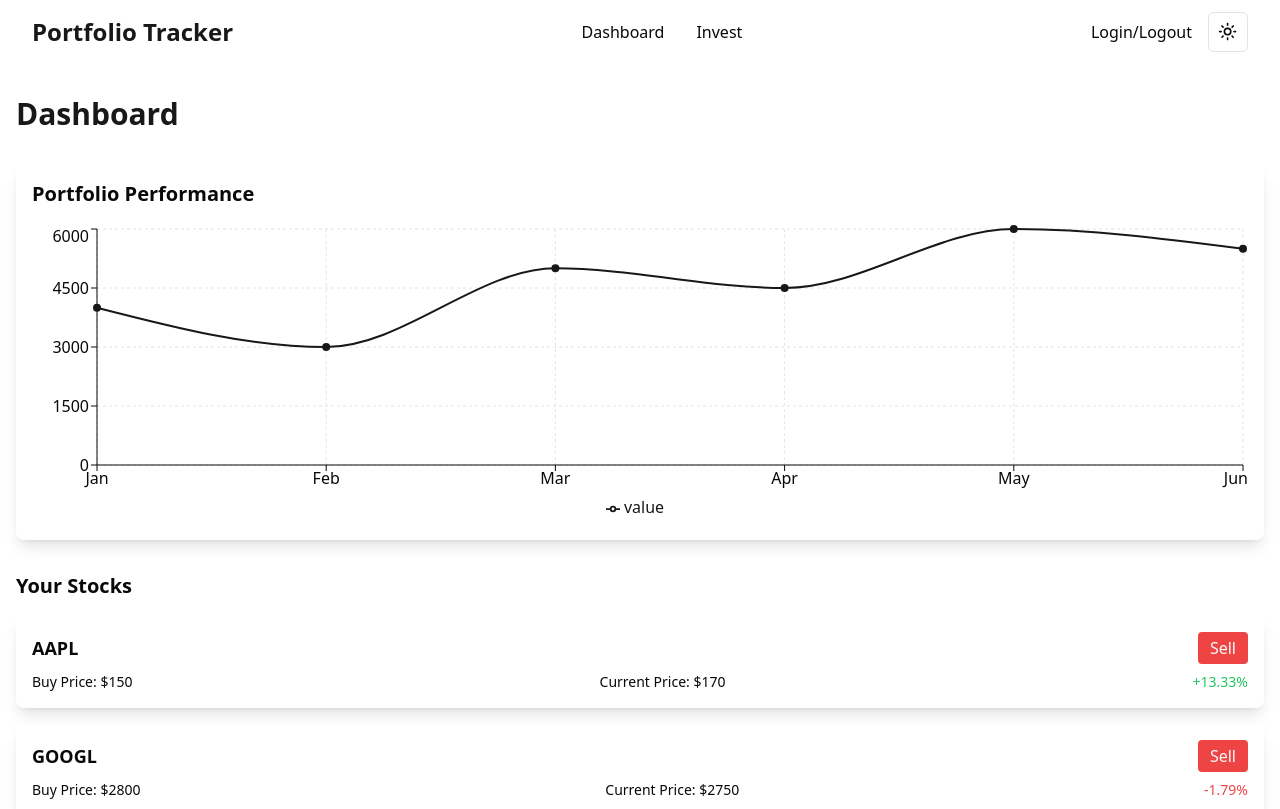
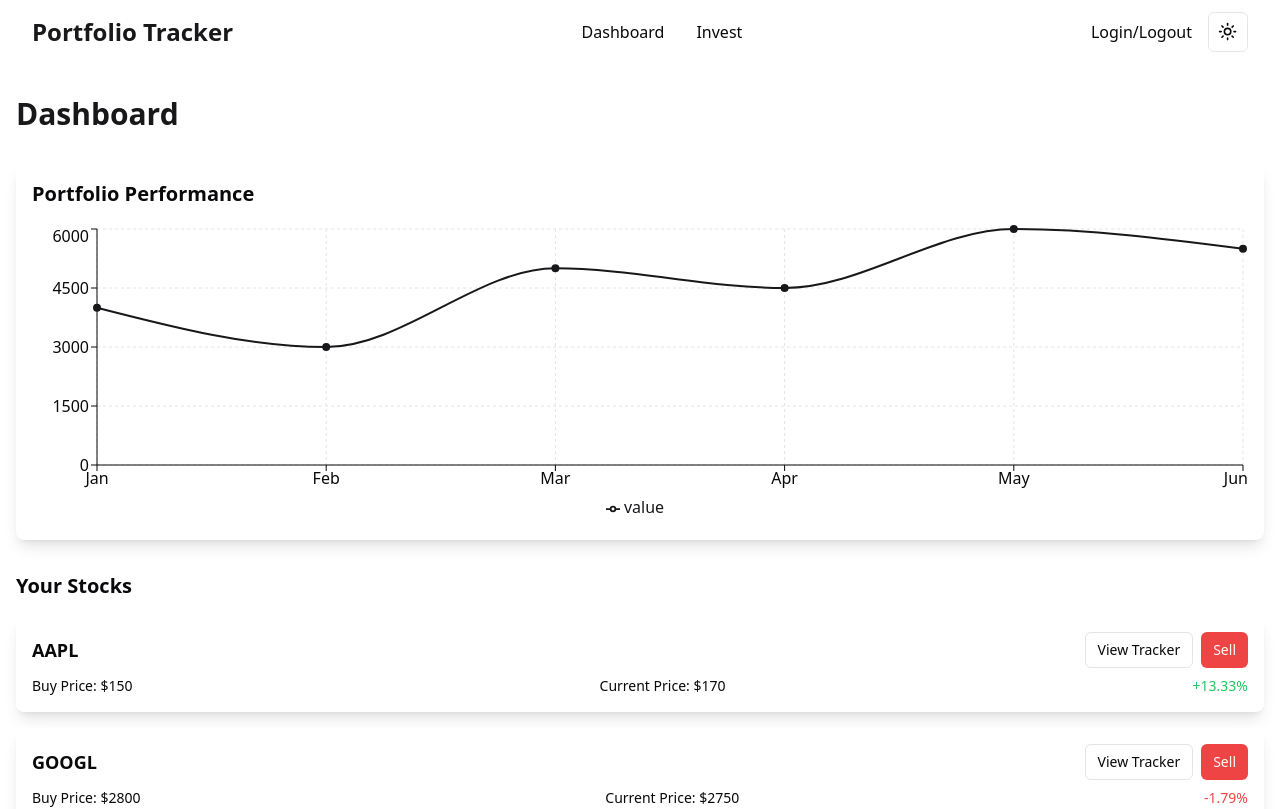
Before and after one commit to megicula27/Portfolio-Tracker, a Next.js app: page / in a window 1280 px wide. Shown: the top 809 px of the page. Built offline with nearby package versions, Linux system fonts and the light colour scheme.

Commit message:
added ui

```diff
--- a/src/app/(app)/invest/page.jsx
+++ b/src/app/(app)/invest/page.jsx
@@ -61,7 +61,7 @@ export default function Invest() {
             {searchResults.map((stock) => (
               <div
                 key={stock.symbol}
-                className="bg-card p-4 rounded-lg shadow-lg"
+                className="bg-card p-4 rounded-lg shadow-lg dark:shadow-white/10 transition-all duration-300"
               >
                 <div className="flex justify-between items-center">
                   <div>
--- a/src/components/dashboard/dashboard.tsx
+++ b/src/components/dashboard/dashboard.jsx
@@ -1,6 +1,6 @@
 "use client";
 
-import { useState } from "react";
+import { useState, useRef } from "react";
 import {
   LineChart,
   Line,
@@ -11,8 +11,9 @@ import {
   Legend,
   ResponsiveContainer,
 } from "recharts";
-import { useScrollAnimation } from "../../utils/animation";
-import { cn } from "../../lib/utils";
+import { useScrollAnimation } from "@/utils/animation";
+import { cn } from "@/lib/utils";
+import { Button } from "@/components/ui/button";
 
 const cumulativeData = [
   { name: "Jan", value: 4000 },
@@ -33,9 +34,10 @@ const stocks = [
 
 export function Dashboard() {
   const { elementRef, isVisible } = useScrollAnimation();
-  const [selectedStock, setSelectedStock] = useState<number | null>(null);
+  const [selectedStock, setSelectedStock] = useState(null);
+  const graphRef = useRef(null);
 
-  const getStockData = (stockId: number) => {
+  const getStockData = (stockId) => {
     return [
       { name: "Jan", value: stocks[stockId - 1].buyPrice },
       { name: "Feb", value: stocks[stockId - 1].buyPrice * 1.05 },
@@ -44,6 +46,13 @@ export function Dashboard() {
       { name: "May", value: stocks[stockId - 1].buyPrice * 1.15 },
       { name: "Jun", value: stocks[stockId - 1].currentPrice },
     ];
+  };
+
+  const handleStockClick = (stockId) => {
+    setSelectedStock(stockId);
+    setTimeout(() => {
+      graphRef.current?.scrollIntoView({ behavior: "smooth" });
+    }, 100);
   };
 
   return (
@@ -57,7 +66,7 @@ export function Dashboard() {
       >
         <h1 className="text-3xl font-bold text-primary">Dashboard</h1>
 
-        <div className="bg-card p-4 rounded-lg shadow-lg">
+        <div className="bg-card p-4 rounded-lg shadow-lg dark:shadow-white/10 transition-all duration-300">
           <h2 className="text-xl font-semibold mb-4 text-card-foreground">
             Portfolio Performance
           </h2>
@@ -107,18 +116,30 @@ export function Dashboard() {
           {stocks.map((stock) => (
             <div
               key={stock.id}
-              className="bg-card p-4 rounded-lg shadow-lg cursor-pointer hover:bg-secondary transition-colors"
-              onClick={() => setSelectedStock(stock.id)}
+              className="bg-card p-4 rounded-lg shadow-lg dark:shadow-white/10 cursor-pointer hover:bg-secondary transition-colors"
+              onClick={() => handleStockClick(stock.id)}
             >
-              <div className="flex justify-between items-center">
+              <div className="flex justify-between items-center mb-2">
                 <h3 className="text-lg font-semibold text-card-foreground">
                   {stock.name}
                 </h3>
-                <button className="bg-destructive text-destructive-foreground px-3 py-1 rounded hover:bg-destructive/90 transition-colors">
-                  Sell
-                </button>
+                <div className="space-x-2">
+                  <Button
+                    variant="outline"
+                    size="sm"
+                    onClick={(e) => {
+                      e.stopPropagation();
+                      handleStockClick(stock.id);
+                    }}
+                  >
+                    View Tracker
+                  </Button>
+                  <Button variant="destructive" size="sm">
+                    Sell
+                  </Button>
+                </div>
               </div>
-              <div className="mt-2 flex justify-between text-sm text-card-foreground">
+              <div className="flex justify-between text-sm text-card-foreground">
                 <span>Buy Price: ${stock.buyPrice}</span>
                 <span>Current Price: ${stock.currentPrice}</span>
                 <span
@@ -135,7 +156,10 @@ export function Dashboard() {
         </div>
 
         {selectedStock && (
-          <div className="bg-card p-4 rounded-lg shadow-lg mt-8">
+          <div
+            ref={graphRef}
+            className="bg-card p-4 rounded-lg shadow-lg dark:shadow-white/10 mt-8 transition-all duration-300"
+          >
             <h2 className="text-xl font-semibold mb-4 text-card-foreground">
               {stocks[selectedStock - 1].name} Performance
             </h2>
--- a/src/components/navbar/navbar.jsx
+++ b/src/components/navbar/navbar.jsx
@@ -37,23 +37,23 @@ export function Navbar() {
                 <Menu className="h-6 w-6" />
               </button>
               {isOpen && (
-                <div className="absolute top-full left-0 right-0 bg-background/95 backdrop-blur supports-[backdrop-filter]:bg-background/60">
+                <div className="absolute top-full right-0 w-48 bg-background/95 backdrop-blur supports-[backdrop-filter]:bg-background/60">
                   <div className="px-4 py-2 space-y-2">
                     <Link
                       href="/"
-                      className="block py-2 text-foreground hover:text-primary"
+                      className="block py-2 text-foreground hover:text-primary text-right"
                     >
                       Dashboard
                     </Link>
                     <Link
                       href="/invest"
-                      className="block py-2 text-foreground hover:text-primary"
+                      className="block py-2 text-foreground hover:text-primary text-right"
                     >
                       Invest
                     </Link>
                     <Link
                       href="/login"
-                      className="block py-2 text-foreground hover:text-primary"
+                      className="block py-2 text-foreground hover:text-primary text-right"
                     >
                       Login/Logout
                     </Link>
--- a/tsconfig.json
+++ b/tsconfig.json
@@ -30,7 +30,8 @@
     "**/*.ts",
     "**/*.tsx",
     "src/components/navbar/navbar.jsx",
-    "src/app/(app)/invest/page.jsx"
+    "src/app/(app)/invest/page.jsx",
+    "src/components/dashboard/dashboard.jsx"
   ],
   "exclude": ["node_modules"]
 }
```
